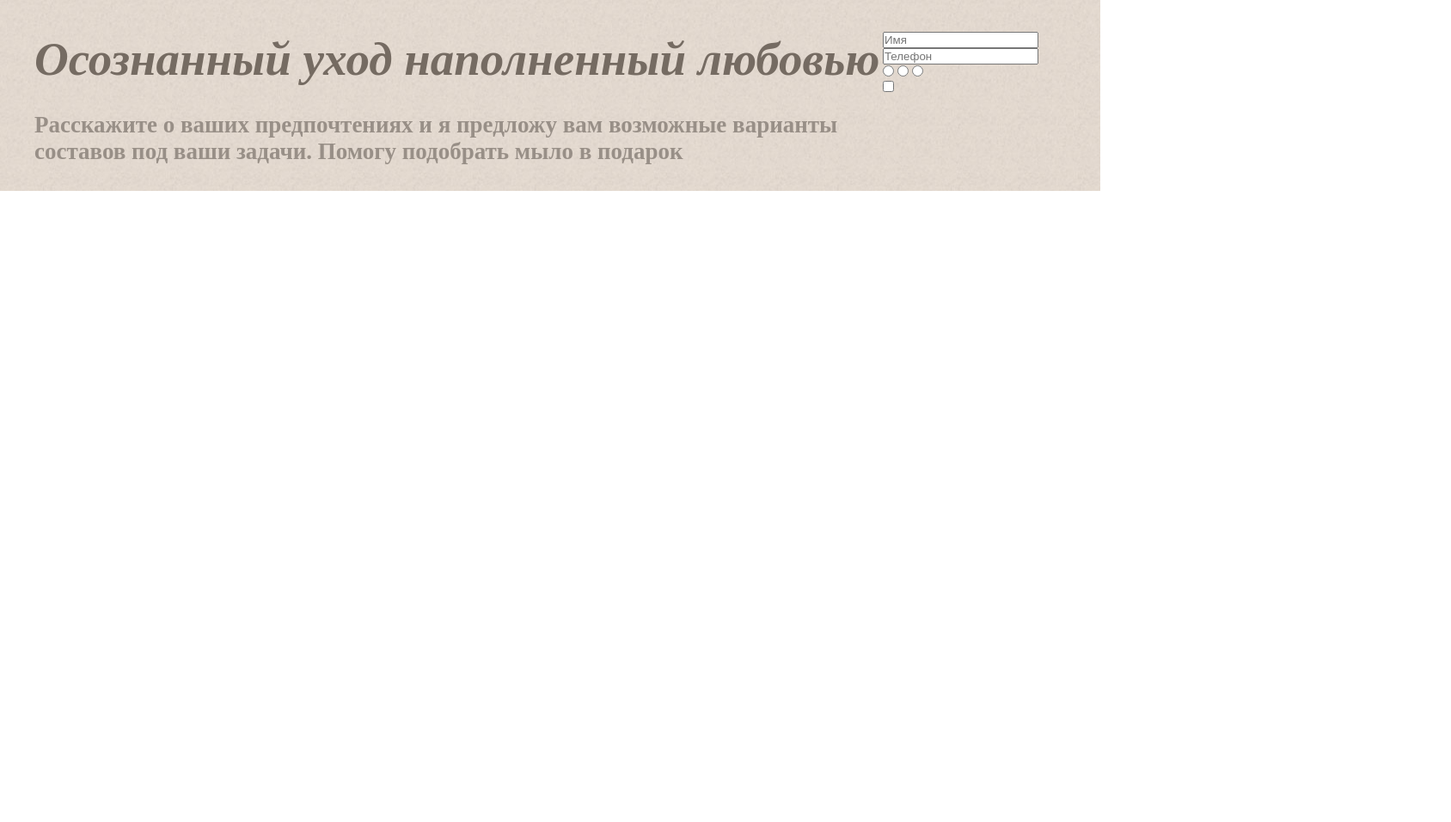
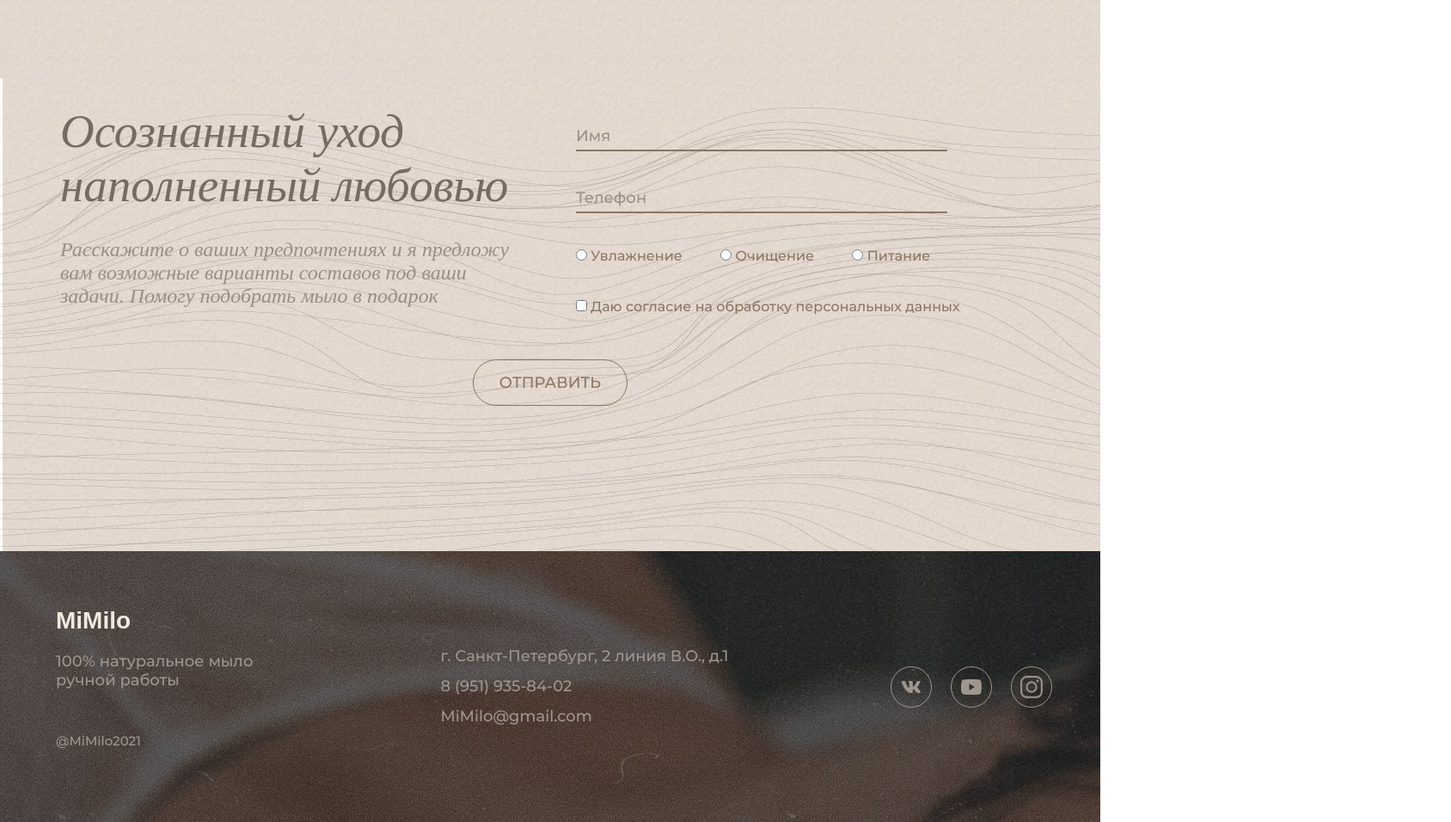
Before and after one commit to web-meow/mimilo, a plain HTML site: page index.html in a window 1280 px wide. Shown: the part 4545-5501 px from the top of the page at 86% size, 1688 px wide, since content can reach past the window. Before the commit the page ends 4767 px from the top, so only its background shows below. Drawn offline with Linux system fonts and the light colour scheme; a web font is replaced by a local one.

Commit message:
Add files via upload

```diff
--- a/assets/styles/styles.css
+++ b/assets/styles/styles.css
@@ -483,6 +483,7 @@ main .title .line{
 .section-set .container{
     width: 100%;
     height: 700px;
+    overflow: hidden;
 }
 
 .section-set .card{
@@ -516,7 +517,7 @@ main .title .line{
 
 .section-set .card button{
     margin-top: 50px;
-    background-color: #ffffff00;
+    background: none;
     color: #f1e9de;
     padding: 15px 30px;
     font-family: "Montserrat", sans-serif;
@@ -526,6 +527,7 @@ main .title .line{
     border-style: solid;
     border-color: #f1e9de;
     border-radius: 33px;
+    border-width: 1px;
     transition: 0.2s;
 }
 
@@ -553,15 +555,17 @@ main .title .line{
     width: 100%;
 }
 
-.section-inst .imgs{
+.section-inst .slide{
     display: flex;
     flex-wrap: nowrap;
     align-items: center;
     justify-content: center;
+    overflow: hidden;
 }
 
-.section-inst .imgs img{
+.section-inst .slide img{
     margin: 10px;
+    overflow: hidden;
 }
 
 .section-inst .ads p{
@@ -573,20 +577,174 @@ main .title .line{
     text-decoration: underline;
 }
 
+.section-cta{
+    background-image: url(../img/19.jpg);
+    height: 550px;
+    margin-top: 50px;
+}
+
+.section-cta .story{
+    width: 50%;
+    padding: 30px;
+}
+
 .section-cta .story h2{
     font-size: 55px;
     font-style: italic;
     color: #756b62;
     margin-bottom: 30px;
+    font-weight: 400;
 }
 
 .section-cta .story p{
-    font-size: 27px;
+    font-size: 24px;
     color: #988f87;
-    font-weight: 600;
+    font-style: italic;
+    font-weight: 500;
     margin-bottom: 30px;
 }
 
 .section-cta .container{
     display: flex;
+    flex-wrap: wrap;
+    justify-content: center;
 }
+
+.section-cta .user_input .info{
+    display: flex;
+    flex-direction: column;
+}
+
+.section-cta .user_input .line{
+    width: 80%;
+    height: 2px;
+    background-color: #8b7562;
+    margin-bottom: 40px;
+}
+
+.section-cta .user_input .info input{
+    width: 70%;
+    height: 30px;
+    background: none;
+    border: none;
+    font-size: 18px;
+    color: #8b7562;
+}
+
+.section-cta .user_input{
+    width: 50%;
+    padding: 30px;
+    display: flex;
+    flex-direction: column;
+    justify-content: center;
+    font-family: "Montserrat", sans-serif;
+}
+
+.section-cta .user_input .info input::placeholder{
+    font-size: 18px;
+    color: #988f87;
+    font-family: "Montserrat", sans-serif;
+}
+
+.section-cta .user_input .radio{
+    margin-bottom: 40px;
+    color: #8b7562;
+}
+
+.section-cta .user_input .radio label{
+    margin-right: 40px;
+}
+
+.section-cta .user_input .checkbox{
+    color: #8b7562;
+}
+
+.section-cta .send button{
+    background: none;
+    color: #8b7562;
+    padding: 15px 30px;
+    font-family: "Montserrat", sans-serif;
+    font-size: 18px;
+    text-transform: uppercase;
+    font-weight: 400;
+    border-style: solid;
+    border-color: #8b7562;
+    border-radius: 33px;
+    border-width: 1px;
+}
+
+.section-cta .send button:hover{
+    color: #f1e9de;
+    background-color: #8b7562;
+    transition: 0.3s;
+}
+
+footer{
+    background-image: url(../img/20.jpg);
+}
+
+.section-end{
+    padding: 50px;
+}
+
+.section-end .container{
+    display: flex;
+    justify-content: space-between;
+    color: #9f968e;
+    font-family: "Montserrat", sans-serif;
+    font-size: 18px;
+    align-items: center;
+}
+
+.section-end .mimilo-desc h3{
+    font-family: "Corm", sans-serif;
+    color: #f1e9de;
+    font-size: 28px;
+}
+
+.section-end .mimilo-desc{
+    padding: 15px;
+    width: 25%;
+}
+
+.section-end .mimilo-desc *{
+    padding-bottom: 20px;
+}
+
+.section-end .mimilo-desc p{
+    font-size: 15px;
+    padding-top: 30px;
+}
+
+.section-end .mimilo-desc h4{
+    font-weight: 400;
+}
+
+.section-end .socialm{
+    padding: 15px;
+    display: flex;
+    justify-content: space-around;
+    width: 20%;
+}
+
+.section-end .socialm .box{
+    border-style: solid;
+    border-width: 1px;
+    border-radius: 50%;
+    height: 48px;
+    width: 48px;
+    display: flex;
+    justify-content: center;
+    align-items: center;
+}
+
+.section-end .address{
+    padding:  15px;
+}
+
+.section-end .address h4{
+    font-family: "Montserrat", sans-serif;
+    font-size: 18px;
+    font-weight: 400;
+    line-height: 35px;
+}
--- a/index.html
+++ b/index.html
@@ -177,12 +177,22 @@
                     <img src="./assets/img/inst.svg" alt="">
                     <p>Подписывайтесь на <span>@MIMILO</span></p>
                 </div>
-                <div class="imgs">
-                    <img src="./assets/img/14.jpg" alt="">
-                    <img src="./assets/img/15.jpg" alt="">
-                    <img src="./assets/img/16.jpg" alt="">
-                    <img src="./assets/img/17.jpg" alt="">
-                    <img src="./assets/img/18.jpg" alt="">
+                <div class="slide">
+                    <div class="img">
+                        <img src="./assets/img/14.jpg" alt="">
+                    </div>
+                    <div class="img">
+                        <img src="./assets/img/15.jpg" alt="">
+                    </div>
+                    <div class="img">
+                        <img src="./assets/img/16.jpg" alt="">
+                    </div>
+                    <div class="img">
+                        <img src="./assets/img/17.jpg" alt="">
+                    </div>
+                    <div class="img">
+                        <img src="./assets/img/18.jpg" alt="">
+                    </div>
                 </div>
             </div>
         </div>
@@ -193,19 +203,55 @@
                     <p>Расскажите о ваших предпочтениях и я предложу вам возможные варианты составов под ваши задачи. Помогу подобрать мыло в подарок</p>
                 </div>
                 <div class="user_input">
-                    <div class="name">
+                    <div class="info">
                         <input type="text" placeholder="Имя">
+                        <div class="line"></div>
                         <input type="text" placeholder="Телефон">
+                        <div class="line"></div>
                     </div>
                     <div class="radio">
-                        <input type="radio">
-                        <input type="radio">
-                        <input type="radio">
+                        <input type="radio" id="r1">
+                        <label for="r1">Увлажнение</label>
+                        <input type="radio" id="r2">
+                        <label for="r1">Очищение</label>
+                        <input type="radio" id="r3">
+                        <label for="r1">Питание</label>
                     </div>
-                    <input type="checkbox">
+                    <div class="checkbox">
+                        <input type="checkbox" id="cb1">
+                        <label for="cb1">Даю согласие на обработку персональных данных</label>
+                    </div>
+                </div>
+                <div class="send">
+                    <button>Отправить</button>
                 </div>
             </div>
         </div>
     </main>
+    <footer>
+        <div class="section-end">
+            <div class="container">
+                <div class="mimilo-desc">
+                    <h3>MiMilo</h3>
+                    <h4>100% натуральное мыло ручной работы</h4>
+                    <p>@MiMilo2021</p>
+                </div>
+                <div class="address">
+                    <h4>г. Санкт-Петербург, 2 линия В.О., д.1 <br> 8 (951) 935-84-02 <br> MiMilo@gmail.com</h4>
+                </div>
+                <div class="socialm">
+                    <div class="box vk">
+                        <img src="./assets/img/vk.svg" alt="">
+                    </div>
+                    <div class="box yout">
+                        <img src="./assets/img/youtube.svg" alt="">
+                    </div>
+                    <div class="box inst">
+                        <img src="./assets/img/inst.svg" alt="">
+                    </div>
+                </div>
+            </div>
+        </div>
+    </footer>
 </body>
 </html>
```
